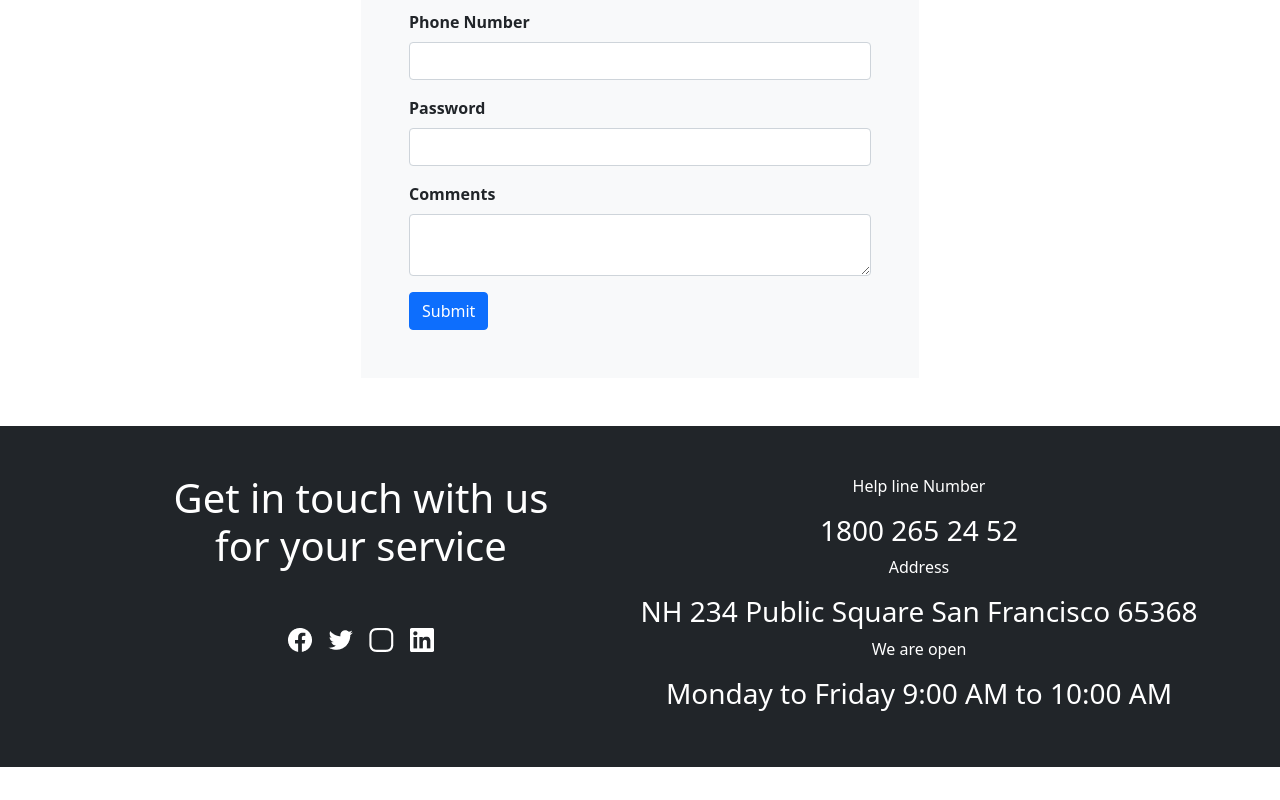
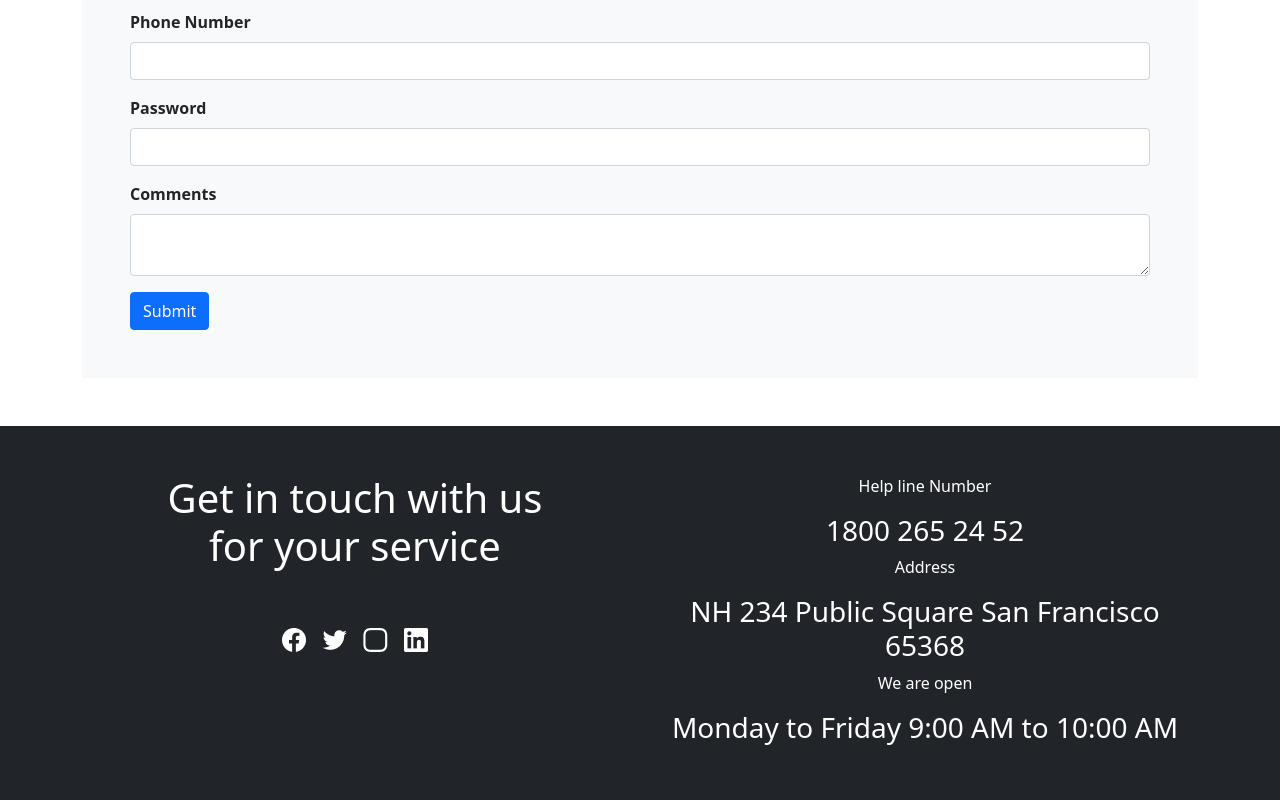
Before and after one commit to goodnesstomiwa/Gudnez--Stage-6-Task, a plain HTML site: page contact.html in a window 1280 px wide. Shown: the part 503-1303 px from the top of the page. Before the commit the page ends 1270 px from the top, so only its background shows below. Drawn offline with Linux system fonts and the light colour scheme.

Commit message:
Updated contact.html

```diff
--- a/contact.html
+++ b/contact.html
@@ -42,7 +42,7 @@
         <!-- Contact Section -->
         <section id="contact-section">
             <div class="container">
-                <div class="py-5 mx-auto w-50">
+                <div class="py-5 contact-body">
                     <h4 class="contact-header">CONTACT US</h4>
                     <h1 class="pb-5">Contact For Any Queries</h1>
                     <form class="p-5 bg-light">
@@ -76,12 +76,13 @@
         <section id="footer-section">
             <div class="bg-dark text-white py-5">
                 <div class="container">
-                    <div class="d-flex">
-                        <div class="footer-1 w-50 text-center">
+                    <div class="row">
+                        <div class="col-lg-6">
+                            <div class="footer-1 text-center">
                                 <div class="footer-header">
                                     <h3 class="fs-1 pb-5">Get in touch with us <br> for your  service</h3>
                                 </div>
-                            <div class="d-flex justify-content-center" >
+                                <div class="d-flex justify-content-center pb-5" >
                                     <div class="links me-3">
                                         <img src="img/Facebook.png" alt="Facebook">
                                     </div>
@@ -96,7 +97,9 @@
                                     </div>
                                 </div>
                             </div>
-                        <div class="footer-2 w-50 text-center">
+                        </div>
+                        <div class="col-lg-6">
+                            <div class="footer-2 text-center">
                                 <div class="">
                                     <p>Help line Number</p>
                                     <h3>1800 265 24 52</h3>
@@ -113,6 +116,7 @@
                         </div>
                     </div>
                 </div>
+            </div>
         </section>
 
         <script src="js/bootstrap.min.js"></script>
```
Lines whose indentation alone changed are shown as unchanged.
